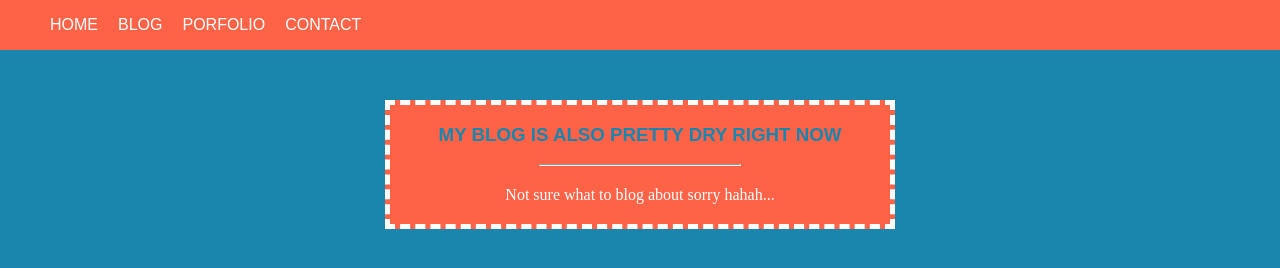
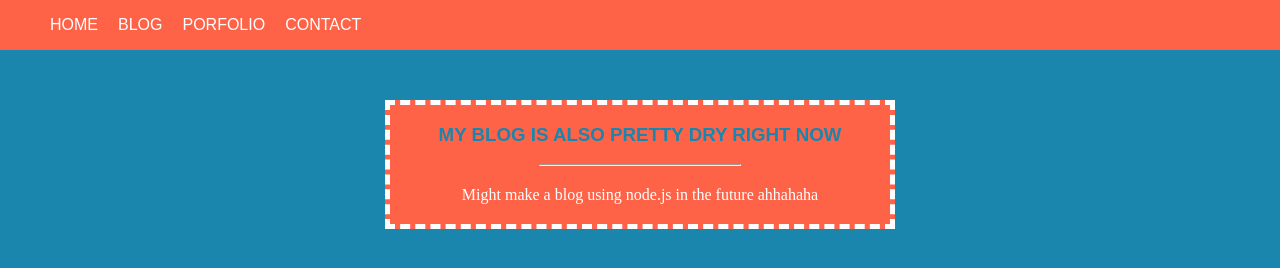
Before and after one commit to lesterloor/classwork, a plain HTML site: page personal-website/blog.html in a window 1280 px wide. Drawn offline with Linux system fonts and the light colour scheme.

Commit message:
Created blog.html file

```diff
--- a/personal-website/blog.html
+++ b/personal-website/blog.html
@@ -16,7 +16,7 @@
     <h3>My blog is also pretty dry right now</h3>
     <hr />
 
-    <p>Not sure what to blog about sorry hahah...
+    <p>Might make a blog using node.js in the future ahhahaha
     </p>
 
   </div>
```
